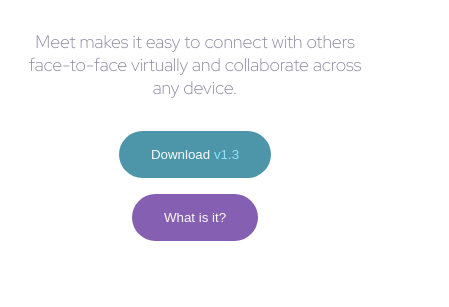
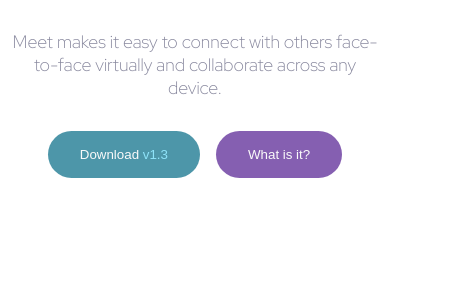
Before and after one commit to AKdeBerg/meet-landing-page, a plain HTML site: page index.html in a window 390 px wide. Shown: the part 481-788 px from the top of the page, 449 px wide, since content can reach past the window. Drawn offline with Linux system fonts and the light colour scheme.

Commit message:
mobile media quries

```diff
--- a/style.css
+++ b/style.css
@@ -49,6 +49,7 @@ header {
   width: 100%;
   height: auto;
   flex-basis: 30%;
+  overflow-x: hidden;
 }
 
 .tab-img {
@@ -289,3 +290,9 @@ footer {
     text-align: center;
   }
 }
+
+@media (max-width: 600px) {
+  .hero-text {
+    padding: 2rem 2vw;
+  }
+}
```
